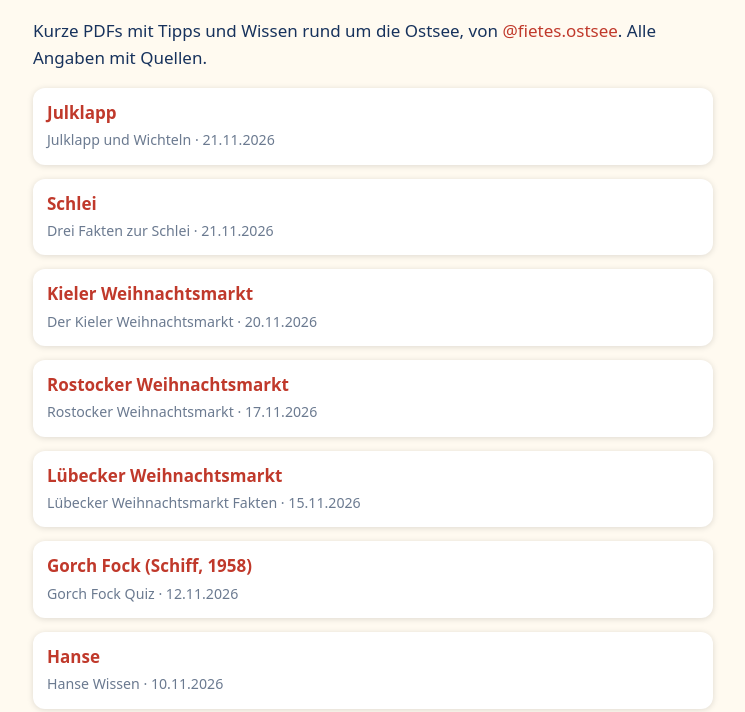
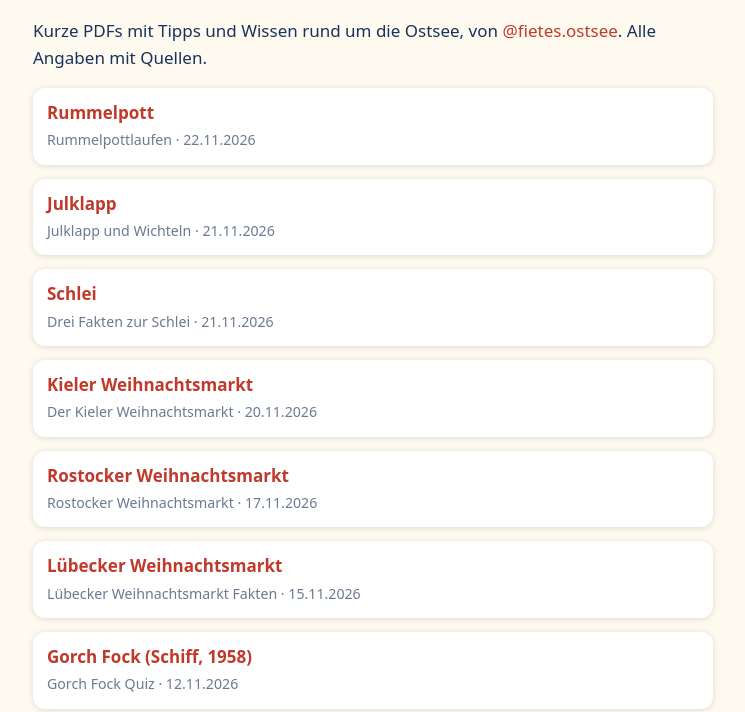
Before and after one commit to fiete-ostsee/fiete-ostsee.github.io, a plain HTML site: page guides/index.html in a window 1280 px wide. Shown: the part 88-800 px from the top of the page, without its empty margins (267-1012 px from the left). Drawn offline with Linux system fonts and the light colour scheme.

Commit message:
Guide-Übersicht aktualisiert

```diff
--- a/guides/index.html
+++ b/guides/index.html
@@ -1,4 +1,5 @@
-<!doctype html><html lang="de"><head><meta charset="utf-8"><meta name="viewport" content="width=device-width, initial-scale=1"><meta name="robots" content="noindex,nofollow"><title>Ostsee-Guides – Fiete &amp; die Flaschenpost</title><style>body{font:17px/1.55 system-ui,sans-serif;max-width:680px;margin:0 auto;padding:20px;color:#17325c;background:#fffaf0}h1{line-height:1.2}li{margin:14px 0;list-style:none;padding:12px 14px;background:#fff;border-radius:12px;box-shadow:0 1px 6px #0002}ul{padding:0}a{color:#c0392b;text-decoration:none}small{color:#6b7a90}</style></head><body><h1>Kostenlose Ostsee-Guides ⚓</h1><p>Kurze PDFs mit Tipps und Wissen rund um die Ostsee, von <a href="https://www.instagram.com/fietes.ostsee/">@fietes.ostsee</a>. Alle Angaben mit Quellen.</p><ul><li><a href="https://fiete-ostsee.github.io/reel-20261121-4-julklapp-40b35d7618.pdf"><strong>Julklapp</strong></a><br><small>Julklapp und Wichteln · 21.11.2026</small></li>
+<!doctype html><html lang="de"><head><meta charset="utf-8"><meta name="viewport" content="width=device-width, initial-scale=1"><meta name="robots" content="noindex,nofollow"><title>Ostsee-Guides – Fiete &amp; die Flaschenpost</title><style>body{font:17px/1.55 system-ui,sans-serif;max-width:680px;margin:0 auto;padding:20px;color:#17325c;background:#fffaf0}h1{line-height:1.2}li{margin:14px 0;list-style:none;padding:12px 14px;background:#fff;border-radius:12px;box-shadow:0 1px 6px #0002}ul{padding:0}a{color:#c0392b;text-decoration:none}small{color:#6b7a90}</style></head><body><h1>Kostenlose Ostsee-Guides ⚓</h1><p>Kurze PDFs mit Tipps und Wissen rund um die Ostsee, von <a href="https://www.instagram.com/fietes.ostsee/">@fietes.ostsee</a>. Alle Angaben mit Quellen.</p><ul><li><a href="https://fiete-ostsee.github.io/reel-20261122-2-rummelpott-db484c1166.pdf"><strong>Rummelpott</strong></a><br><small>Rummelpottlaufen · 22.11.2026</small></li>
+<li><a href="https://fiete-ostsee.github.io/reel-20261121-4-julklapp-40b35d7618.pdf"><strong>Julklapp</strong></a><br><small>Julklapp und Wichteln · 21.11.2026</small></li>
 <li><a href="https://fiete-ostsee.github.io/reel-20261121-3-schlei-8ec98363fa.pdf"><strong>Schlei</strong></a><br><small>Drei Fakten zur Schlei · 21.11.2026</small></li>
 <li><a href="https://fiete-ostsee.github.io/reel-20261120-2-kielerweihna-83bc6685df.pdf"><strong>Kieler Weihnachtsmarkt</strong></a><br><small>Der Kieler Weihnachtsmarkt · 20.11.2026</small></li>
 <li><a href="https://fiete-ostsee.github.io/reel-20261117-3-rostockerwei-1721502199.pdf"><strong>Rostocker Weihnachtsmarkt</strong></a><br><small>Rostocker Weihnachtsmarkt · 17.11.2026</small></li>
```
